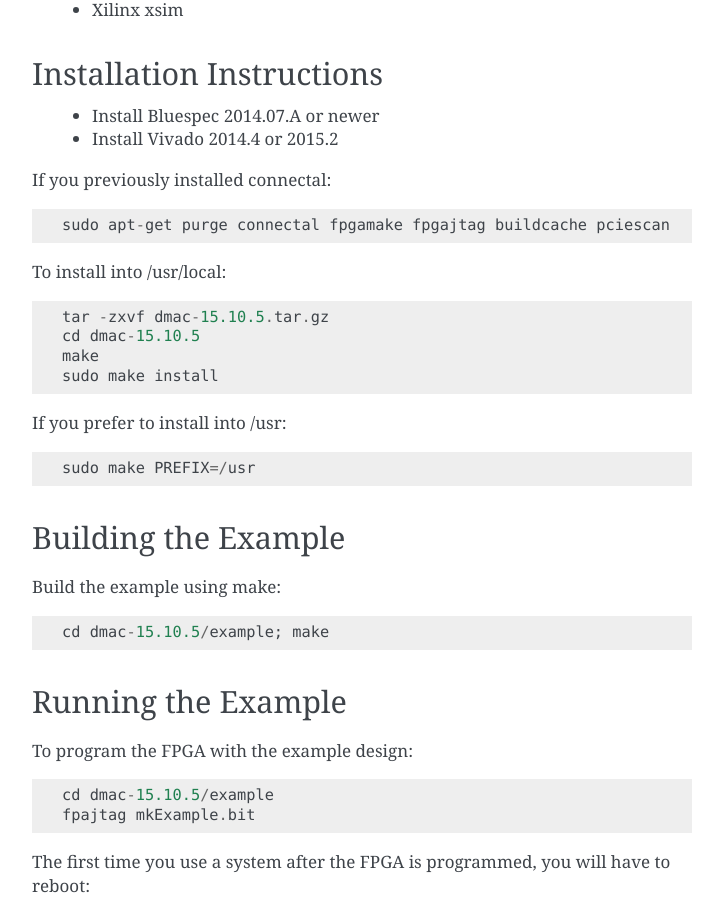
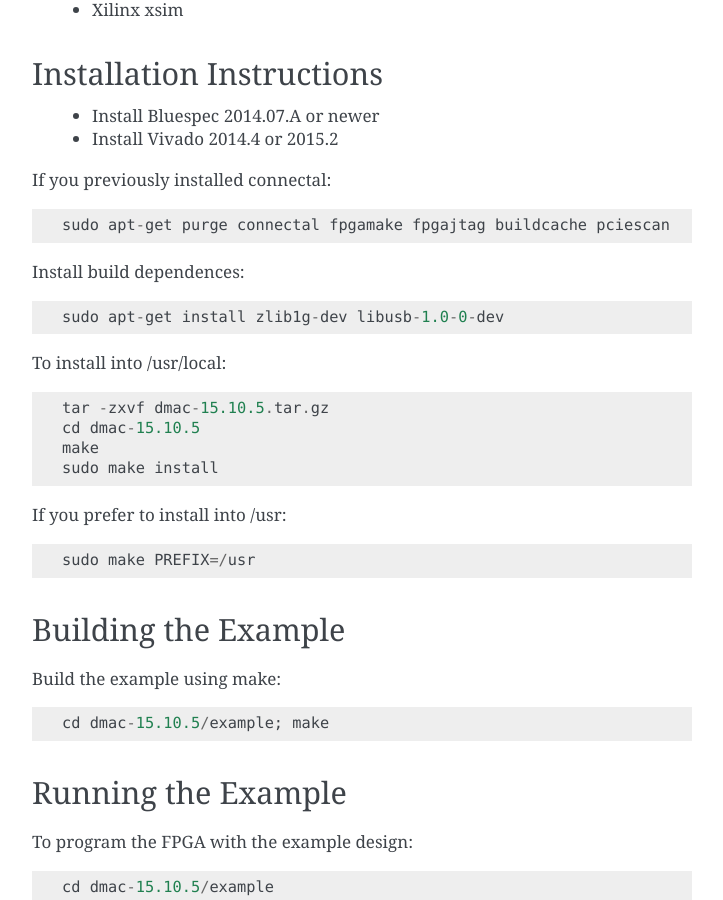
Before and after one commit to cambridgehackers/dmac, a Sphinx documentation site: the page built from doc/source/dmacontroller.rst, in a window 1280 px wide and 900 px high, scrolled down 1754 px. Shown: the whole window, without its empty margins (388-1111 px from the left). Built offline with Sphinx 7.4.7, drawn with Linux system fonts in a browser that asks for light colours.

Commit message:
added instructions for installing build dependences

```diff
--- a/doc/source/dmacontroller.rst
+++ b/doc/source/dmacontroller.rst
@@ -62,6 +62,10 @@
 
     sudo apt-get purge connectal fpgamake fpgajtag buildcache pciescan
 
+Install build dependences::
+
+    sudo apt-get install zlib1g-dev libusb-1.0-0-dev
+
 To install into /usr/local::
 
     tar -zxvf dmac-15.10.5.tar.gz
```
